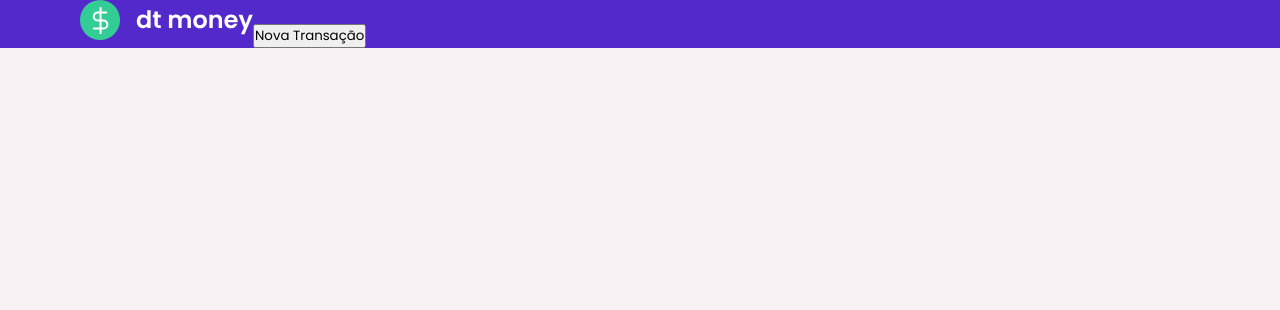
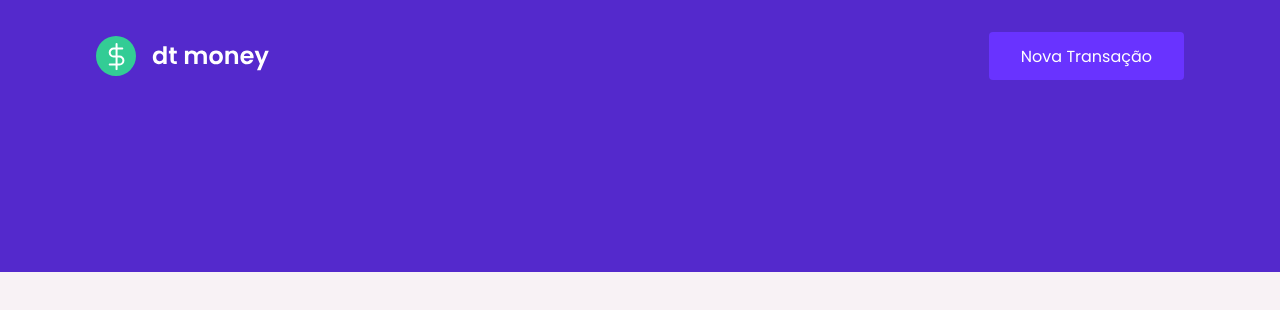
Before and after one commit to TarcisioCarvalho/Iginite-2021, a React (Create React App) app in the folder 01-fundamentos-reactjs/02-dtmoney/dtmoney/: page / in a window 1280 px wide. Shown: the top 310 px of the page. Built offline with nearby package versions, Linux system fonts and the light colour scheme.

Commit message:
Component header finish

```diff
--- a/01-fundamentos-reactjs/02-dtmoney/dtmoney/src/components/Header/styles.ts
+++ b/01-fundamentos-reactjs/02-dtmoney/dtmoney/src/components/Header/styles.ts
@@ -7,4 +7,21 @@ export const Container = styled.header`
 export const Content = styled.div`
     max-width:1120px;
     margin:0 auto;
+    padding: 2rem 1rem 12rem;
+    display:flex;
+    align-items:center;
+    justify-content:space-between;
+    button{
+        font-size:1rem;
+        color: #fff;
+        background-color:var(--blue-light);
+        border:0;
+        padding:0 2rem;
+        border-radius:0.25rem;
+        height:3rem;
+        transition: filter 0.2s;
+        &:hover{
+            filter:brightness(.9px);
+        }
+    }
 `;
```
